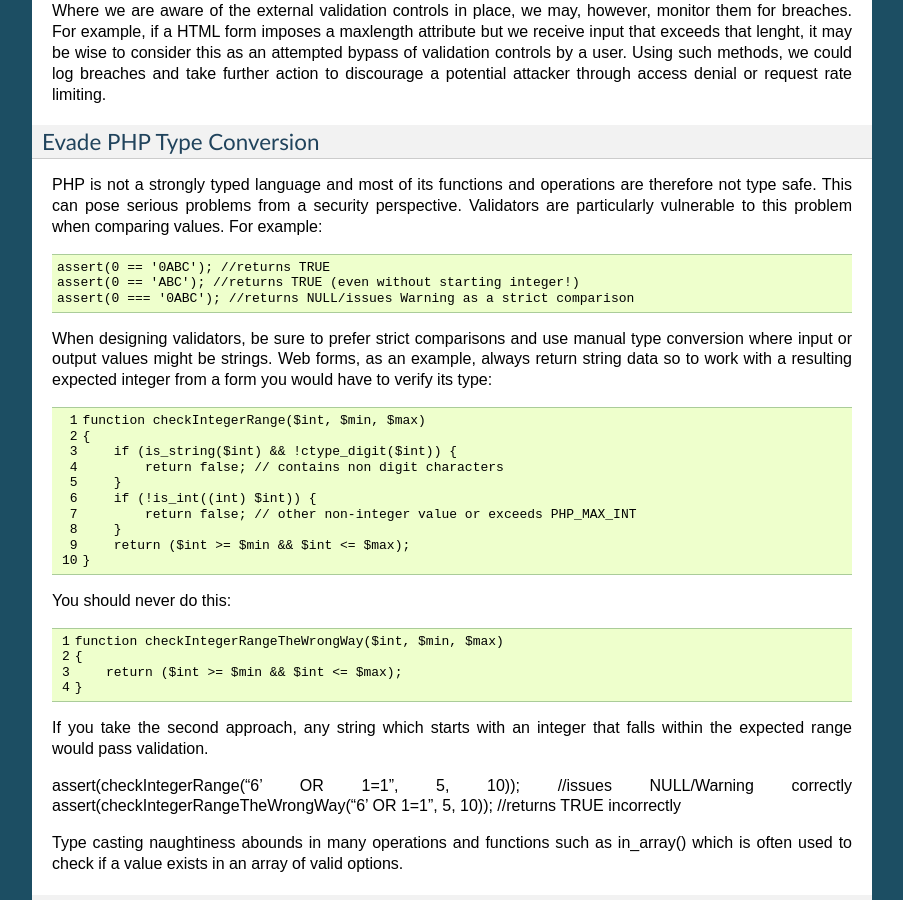
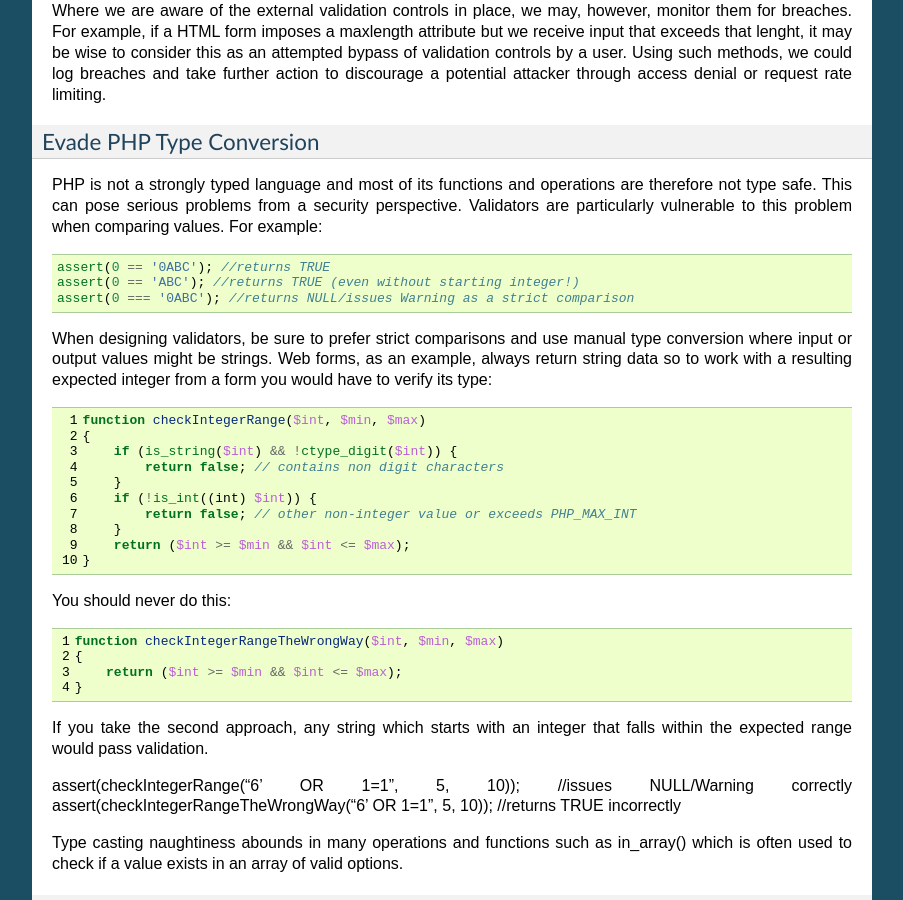
Before and after one commit to padraic/phpsecurity, a Sphinx documentation site: the page built from book/lang/en/source/Input-Validation.rst, in a window 1280 px wide and 900 px high, scrolled down 3140 px. Shown: the whole window, without its empty margins (198-1101 px from the left). Built offline with Sphinx 7.4.7, drawn with Linux system fonts in a browser that asks for light colours; some of the changed lines change nothing that is shown; some of the changed text lies outside the part shown.

Commit message:
Activate PHP highlighting for Sphinx

```diff
--- a/book/lang/en/source/conf.py
+++ b/book/lang/en/source/conf.py
@@ -288,3 +288,8 @@ epub_copyright = '2012, Padraic Brady'
 
 # Example configuration for intersphinx: refer to the Python standard library.
 #intersphinx_mapping = {'http://docs.python.org/': None}
+
+# Hack to render the php source code without the <?php tag
+from sphinx.highlighting import lexers
+from pygments.lexers.web import PhpLexer
+lexers['php'] = PhpLexer(startinline=True)
```
